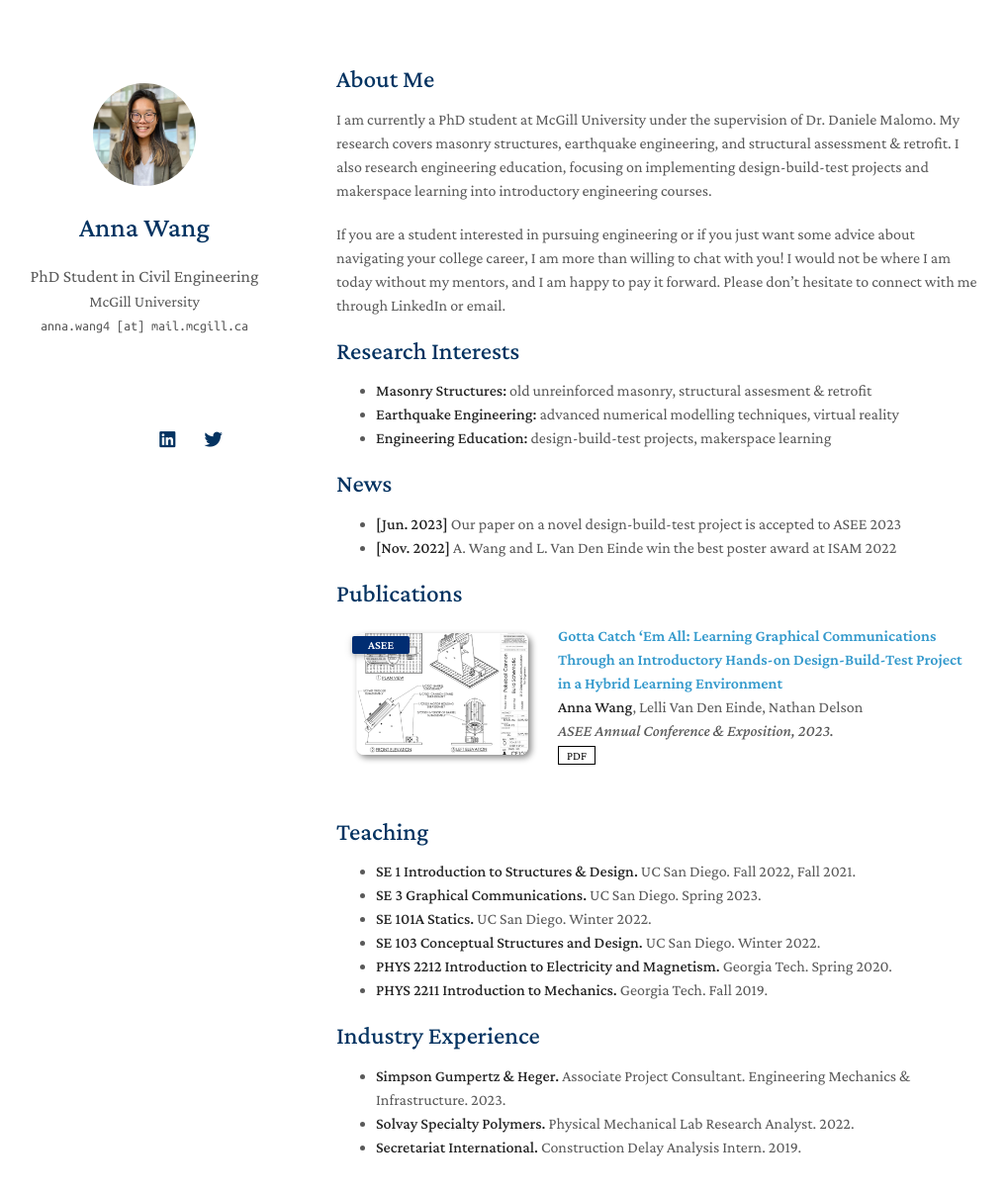
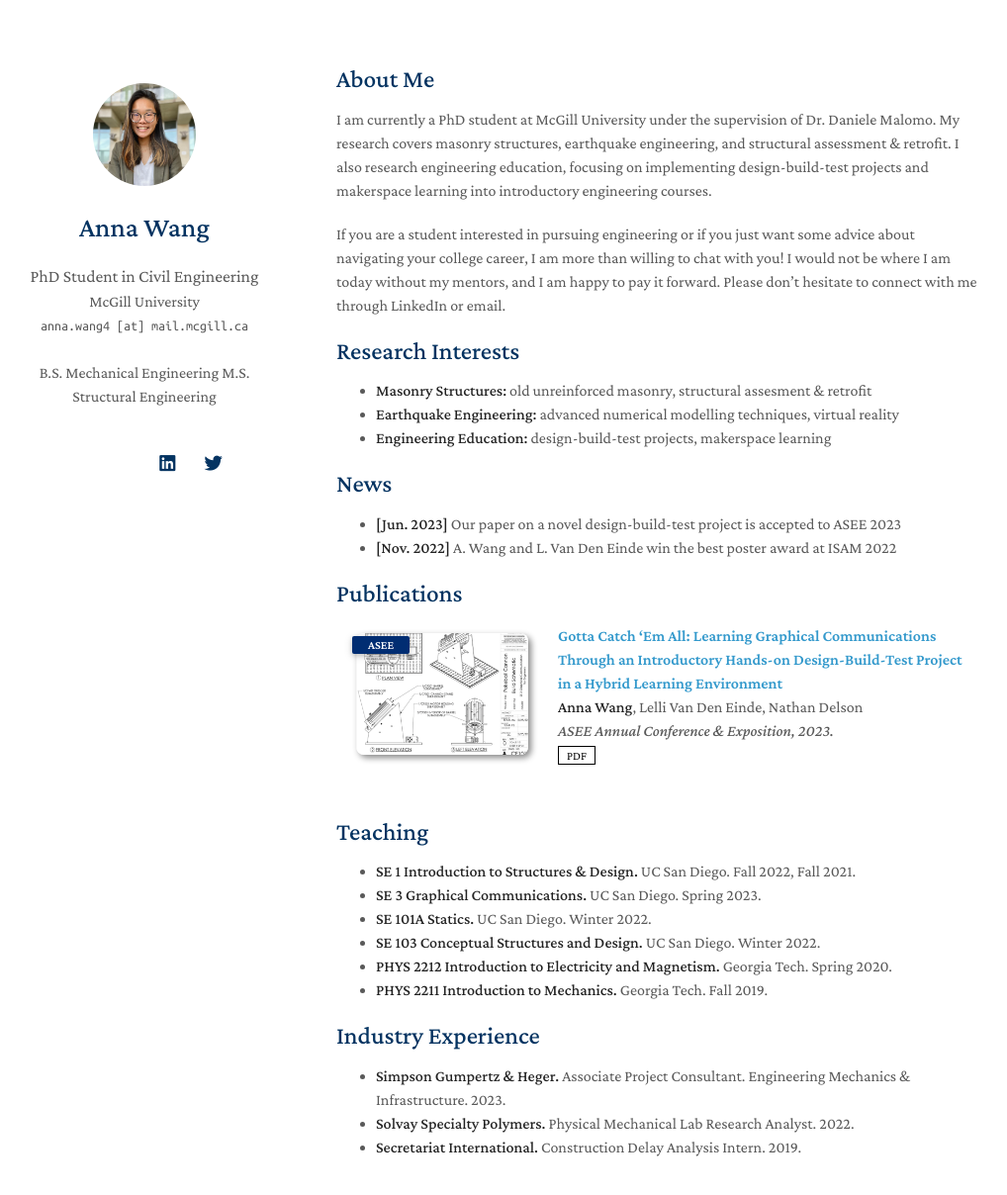
Before and after one commit to anna-h-wang/annawang, a Jekyll site: the page built from index.md, in a window 1280 px wide and 1266 px high. Shown: the top 1208 px of the window at 99% size, without its empty margins (130-1148 px from the left). Built offline with Jekyll 4.4.1, drawn with Linux system fonts in a browser that asks for light colours; nearby versions of some CDN libraries; a style sheet for code colours, icons or effects is not loaded; our own code applies the rules of GitHub Pages for plain Markdown files.

Commit message:
Update _config.yml

```diff
--- a/_config.yml
+++ b/_config.yml
@@ -3,6 +3,8 @@ title: Anna Wang
 position: PhD Student in Civil Engineering
 affiliation: McGill University
 email: anna.wang4 [at] mail.mcgill.ca
+bachelors: B.S. Mechanical Engineering
+masters: M.S. Structural Engineering
 
 # Search Engine Optimization (SEO)
 # The following information is used to improve the website traffic from search engines, e.g., Google.
```
